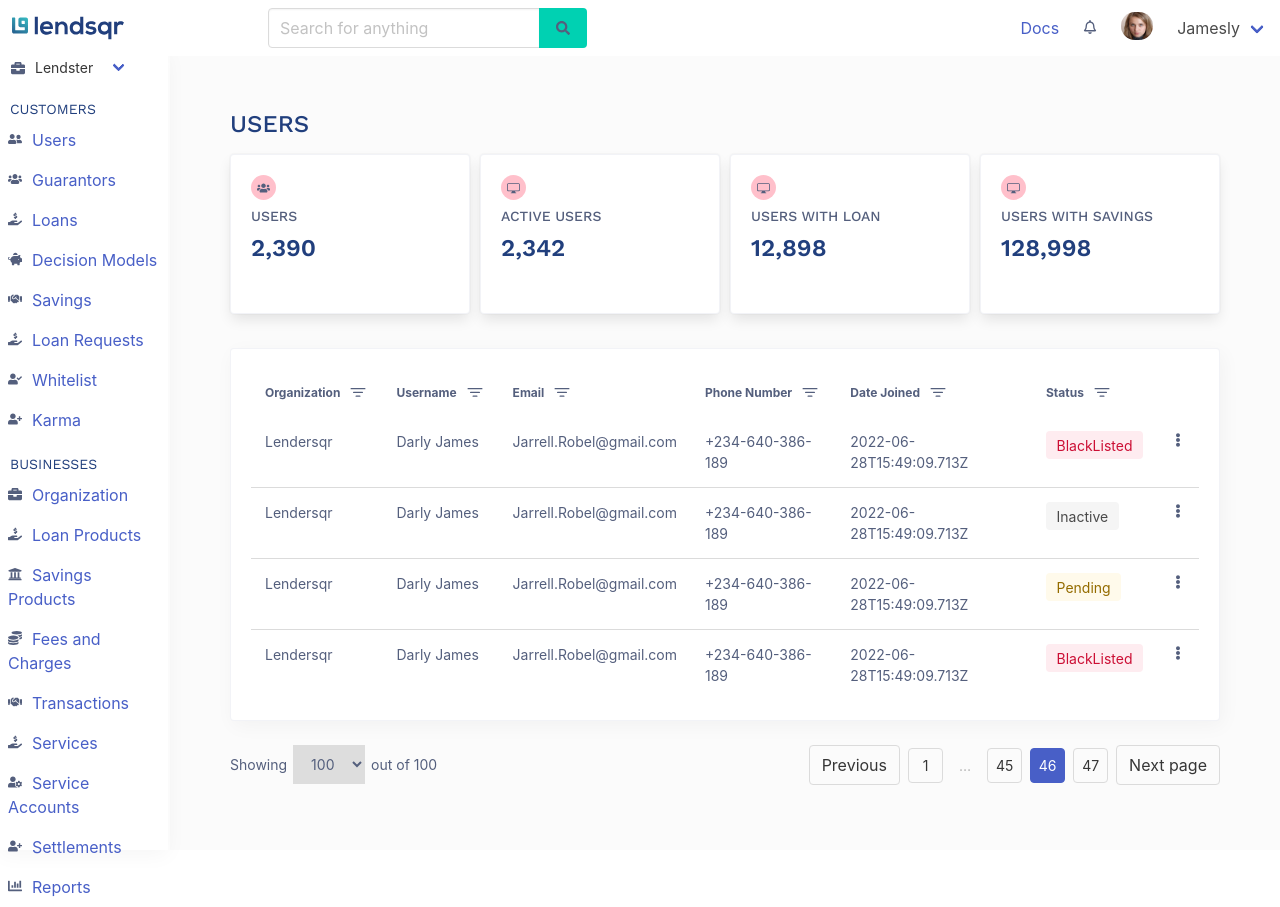
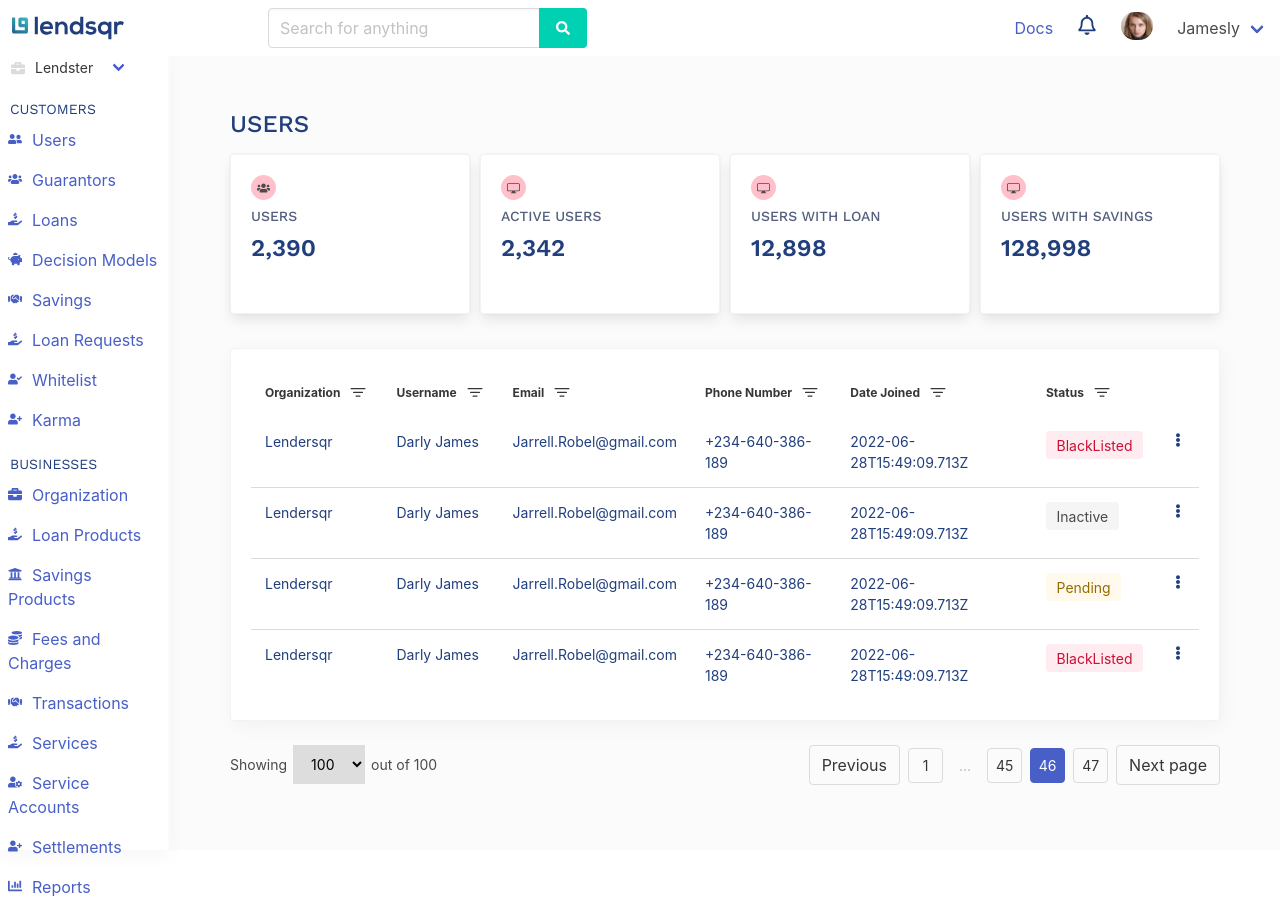
Before and after one commit to sparkle666/lendsQR-Project, a React (Create React App) app: page / in a window 1280 px wide. Built offline with nearby package versions, Linux system fonts and the light colour scheme.

Commit message:
fixed the navbar

```diff
--- a/src/components/TopNav.jsx
+++ b/src/components/TopNav.jsx
@@ -1,6 +1,5 @@
 import React from "react";
-import { FaRegBell, FaBell, FaSearch } from "react-icons/fa";
-import { IconContext } from "react-icons";
+import { FaRegBell, FaSearch } from "react-icons/fa";
 
 const TopNav = () => {
   return (
@@ -54,7 +53,7 @@ const TopNav = () => {
             </div>
             <div className="navbar-item">
               <a href="#">
-                <FaRegBell />
+                <FaRegBell style={{ color: "#213F7D", fontSize: "20px" }} />
               </a>
             </div>
             <div className="navbar-item">
--- a/src/style.scss
+++ b/src/style.scss
@@ -11,7 +11,6 @@ $fontFamily: Work Sans;
 * {
   margin: 0;
   padding: 0;
-  color: #545f7d;
   font-size: 14px;
 }
 p {
```
